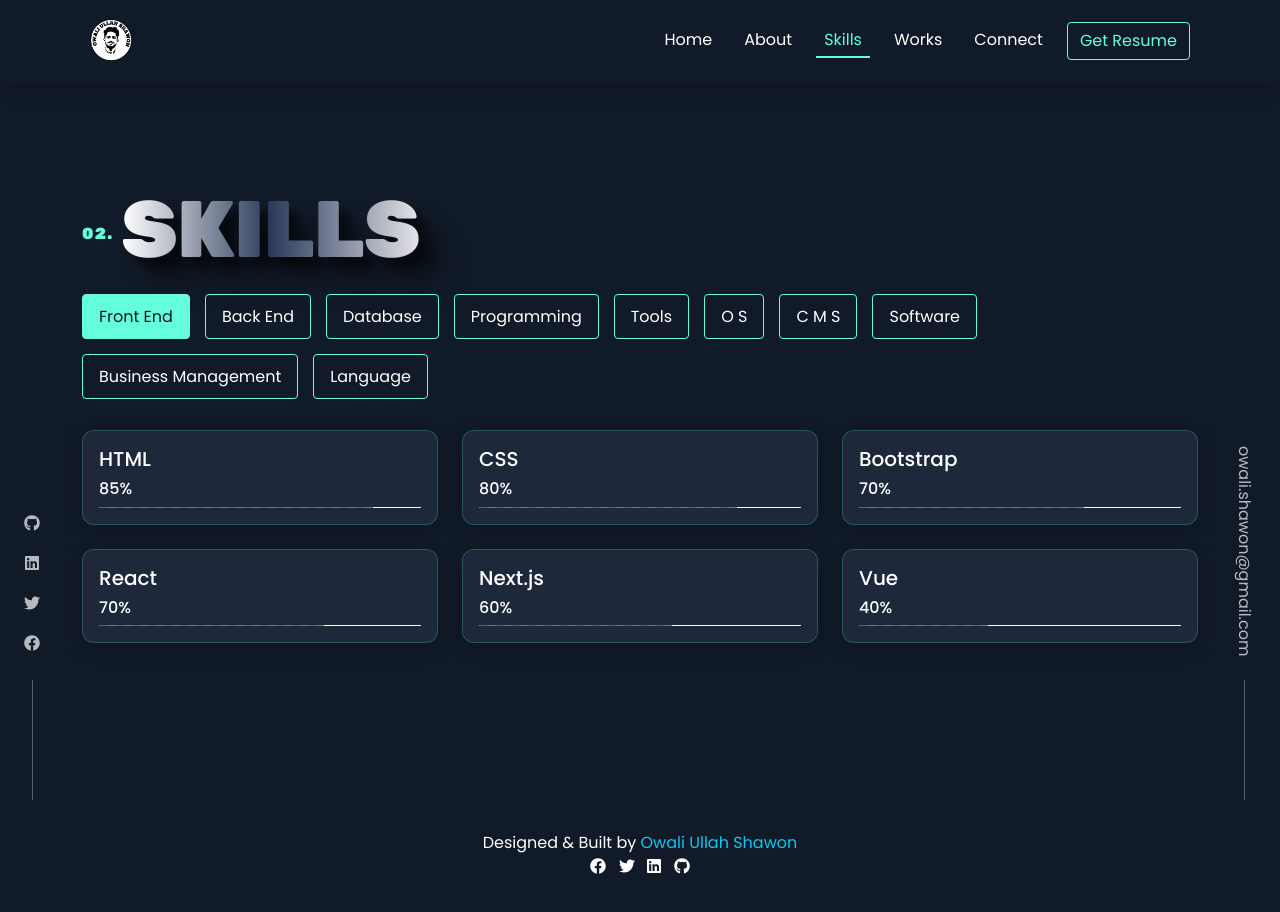
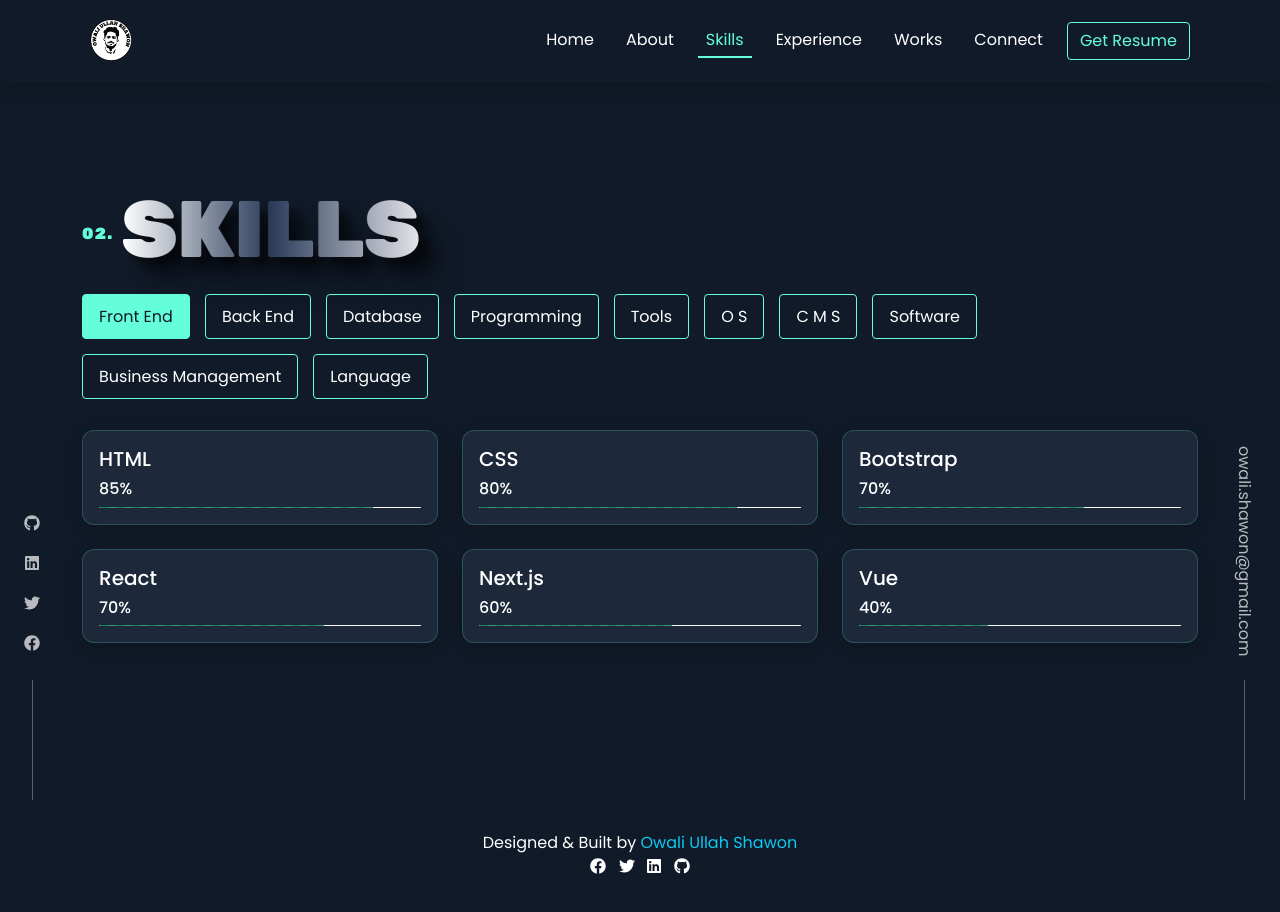
Before and after one commit to OwaliShawon/owali-ullah-shawon, a React (Create React App) app: page /skills in a window 1280 px wide. Shown: the top 912 px of the page. Built offline with nearby package versions, Linux system fonts and the light colour scheme; a web font is replaced by a local one.

Commit message:
Add Experience page and route
Introduced a new Experience page by adding Experience.js, updated the navigation to include an Experience link, and registered the new route in App.js. This allows users to access the Experience section from the navigation menu.

```diff
--- a/src/App.js
+++ b/src/App.js
@@ -15,6 +15,7 @@ const ConnectPage = lazy(() => import('./pages/Connect/Connect'));
 const HomePage = lazy(() => import('./pages/Home/Home'));
 const SkillsPage = lazy(() => import('./pages/Skills/Skills'));
 const WorksPage = lazy(() => import('./pages/Works/Works'));
+const ExperiencePage = lazy(() => import('./pages/Experience/Experience'));
 const NotFoundPage = lazy(() => import('./pages/NotFound/NotFound'));
 
 function App() {
@@ -33,6 +34,7 @@ function App() {
           <Route path="/home" element={<HomePage />} />
           <Route path="about" element={<AboutPage />} />
           <Route path="skills" element={<SkillsPage />} />
+          <Route path="experience" element={<ExperiencePage />} />
           <Route path="works" element={<WorksPage />} />
           <Route path="blogs" element={<BlogsPage />} />
           <Route path="connect" element={<ConnectPage />} />
--- a/src/assets/data/navigation.json
+++ b/src/assets/data/navigation.json
@@ -3,6 +3,7 @@
     { "path": "/", "label": "Home" },
     { "path": "/about", "label": "About" },
     { "path": "/skills", "label": "Skills" },
+    { "path": "/experience", "label": "Experience" },
     { "path": "/works", "label": "Works" },
     { "path": "/connect", "label": "Connect" }
   ]
--- /dev/null
+++ b/src/pages/Experience/Experience.js
@@ -0,0 +1,12 @@
+import React from 'react';
+import Experience from '../../components/Experience/Experience';
+
+const SkillsPage = () => {
+  return (
+    <div>
+      <Experience></Experience>
+    </div>
+  );
+};
+
+export default SkillsPage;
```
